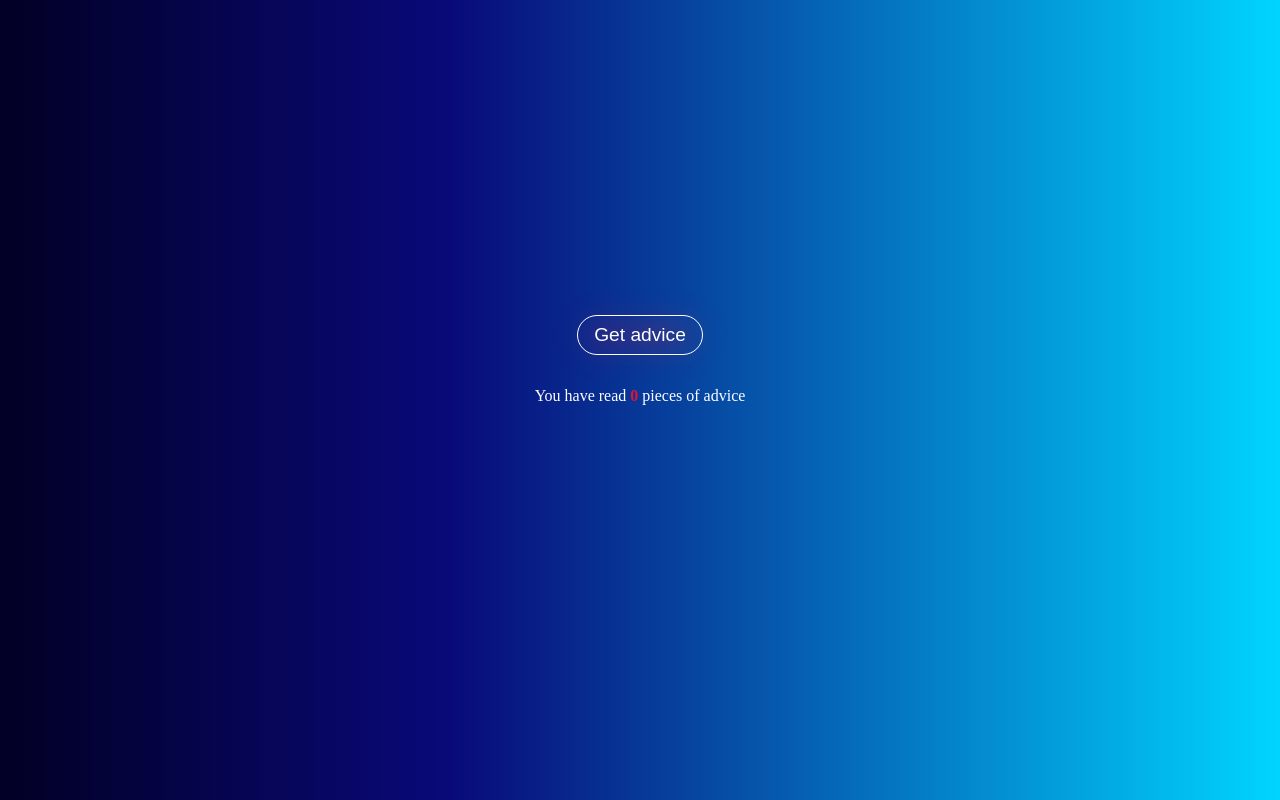
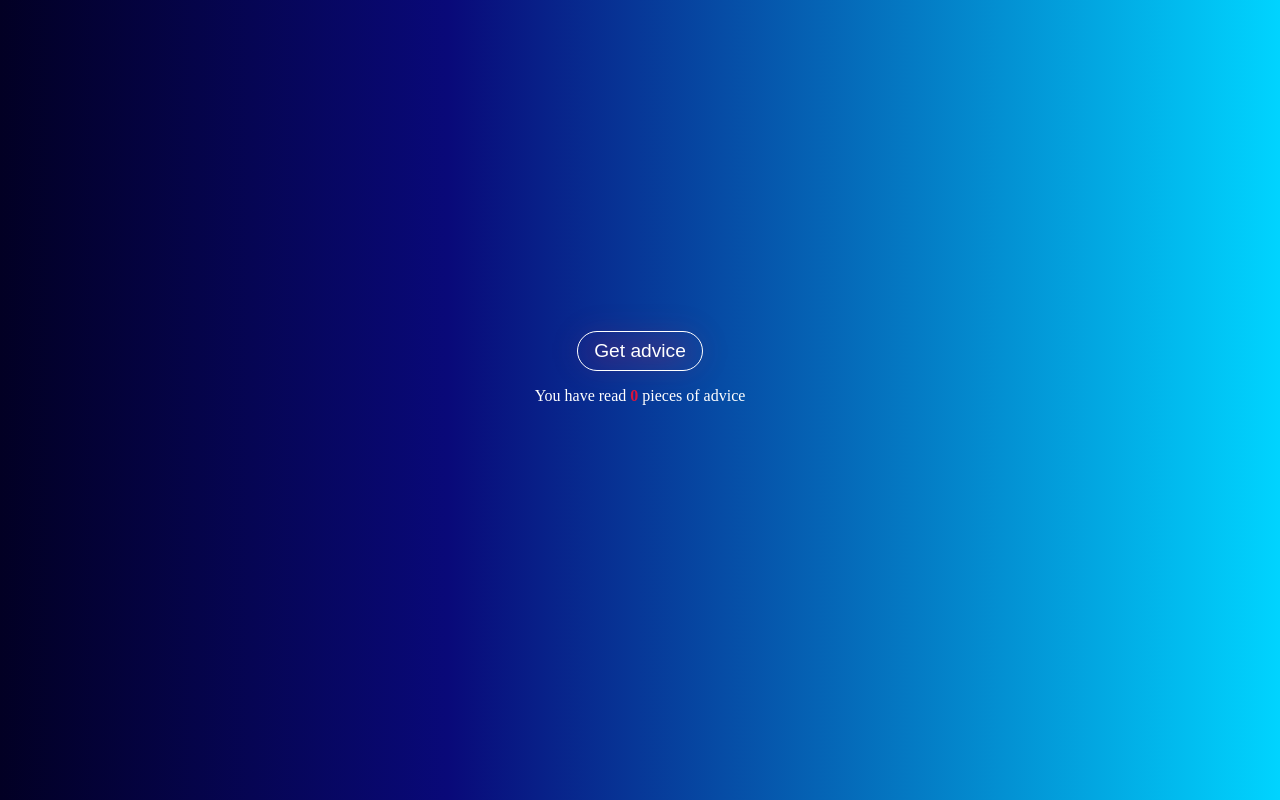
Before and after one commit to Usmandevblends/Reactwithjonas, a React (Create React App) app in the folder my-first-app/: page / in a window 1280 px wide. Built offline with nearby package versions, Linux system fonts and the light colour scheme; no server answers.

Commit message:
style changing

```diff
--- a/my-first-app/src/style.css
+++ b/my-first-app/src/style.css
@@ -11,7 +11,6 @@ body {
 h1 {
     color: aliceblue;
     font-size: 1.5rem;
-    line-height: 50px;
 }
 
 button {
@@ -26,7 +25,6 @@ button {
 
 p {
     color: #fff;
-    line-height: 50px;
 }
 
 strong {
```
